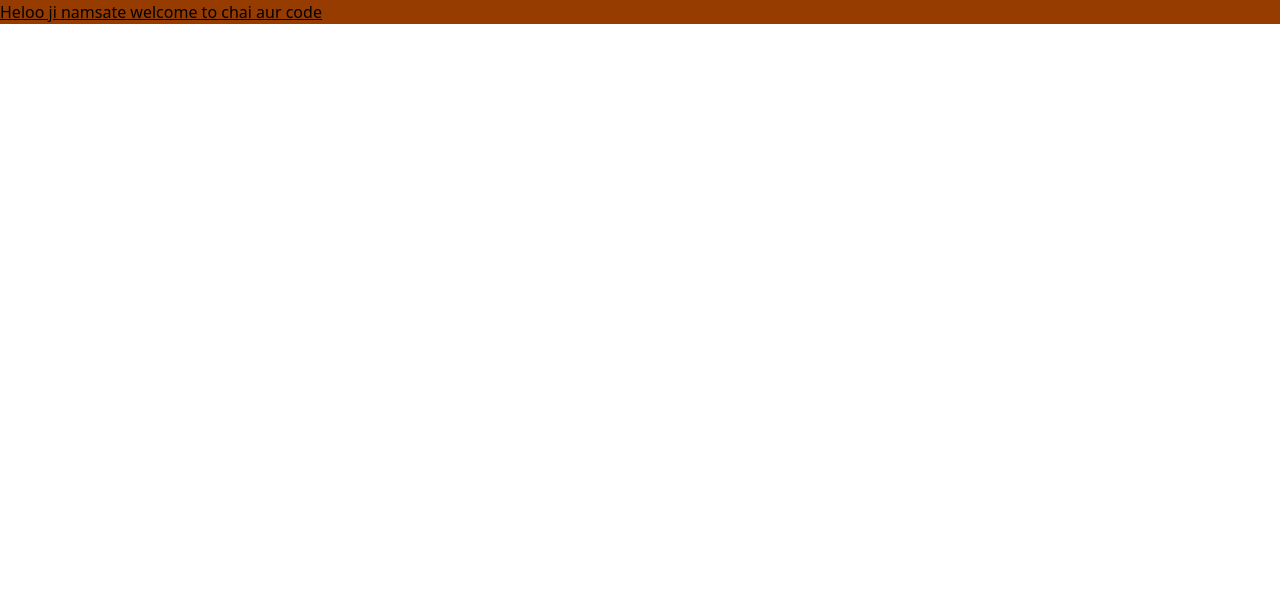
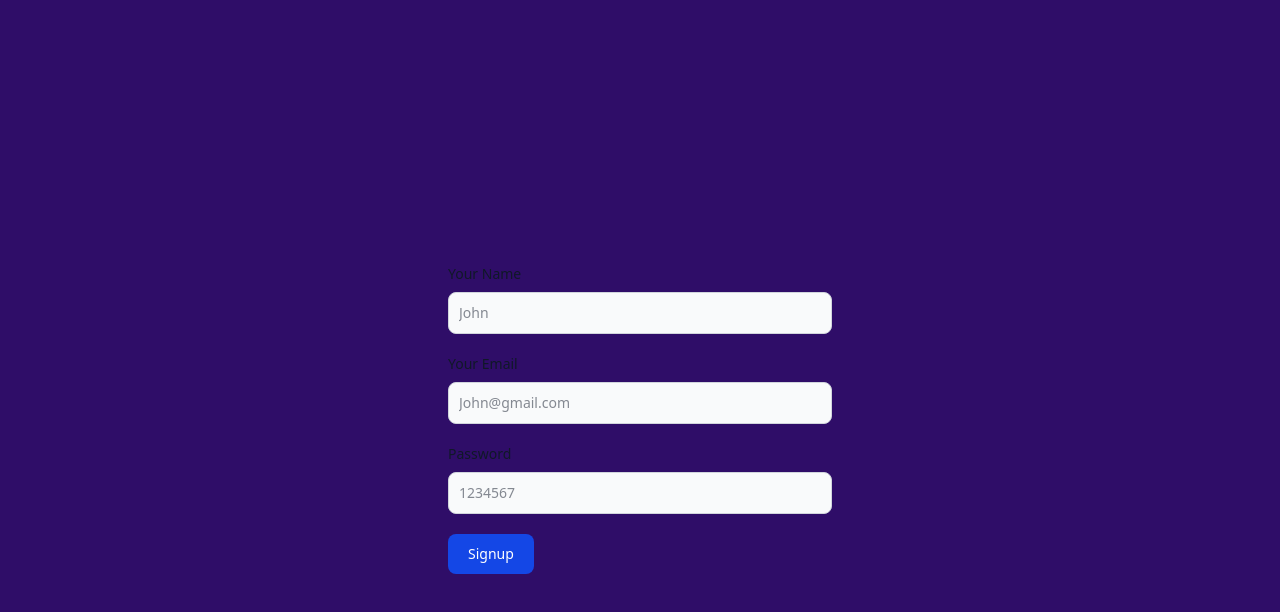
Before and after one commit to smeet96/BrainBox-frontend, a React (Vite) app: page /signup in a window 1280 px wide. Shown: the top 612 px of the page. Built offline with nearby package versions, Linux system fonts and the light colour scheme.

Commit message:
added some pages & components

```diff
--- a/package.json
+++ b/package.json
@@ -11,8 +11,10 @@
   },
   "dependencies": {
     "@tailwindcss/vite": "^4.1.13",
+    "axios": "^1.12.2",
     "react": "^19.1.1",
     "react-dom": "^19.1.1",
+    "react-router-dom": "^7.9.3",
     "tailwindcss": "^4.1.13"
   },
   "devDependencies": {
--- a/src/App.tsx
+++ b/src/App.tsx
@@ -1,12 +1,20 @@
 
+import { BrowserRouter, Route, Routes } from 'react-router-dom'
 import './App.css'
+import Dasboard from './pages/Dashboard'
+import Signup from './pages/Signup'
+import Signin from './pages/Signin'
 
 function App() {
 
   return (
-    <div className='bg-amber-800 underline'>
-      Heloo ji namsate welcome to chai aur code
-    </div>
+    <BrowserRouter>
+    <Routes>
+    <Route path='/dashboard' element={<Dasboard/>} />
+    <Route path='/signup' element={<Signup/>} />
+    <Route path='/signin' element={<Signin/>}/>
+    </Routes>
+    </BrowserRouter>
   )
 }
 
--- /dev/null
+++ b/src/components/Button.tsx
@@ -0,0 +1,12 @@
+type Button = {
+    placeholder : string
+    onClick : React.MouseEventHandler<HTMLButtonElement>;
+}
+
+const Button = ({placeholder , onClick } : Button) => {
+    return (
+  <button  onClick={onClick} className="text-white bg-blue-700 hover:bg-blue-800 focus:ring-4 focus:outline-none focus:ring-blue-300 font-medium rounded-lg text-sm w-full sm:w-auto px-5 py-2.5 text-center dark:bg-blue-600 dark:hover:bg-blue-700 dark:focus:ring-blue-800">{placeholder}</button>
+    )
+}
+
+export default Button
--- /dev/null
+++ b/src/components/Form.tsx
@@ -0,0 +1,24 @@
+const Form = () => {
+    return (
+<form className="max-w-sm mx-auto">
+  <div className="mb-5">
+    <label htmlFor="email" className="block mb-2 text-sm font-medium text-gray-900 dark:text-white">Your email</label>
+    <input type="email" id="email" className="bg-gray-50 border border-gray-300 text-gray-900 text-sm rounded-lg focus:ring-blue-500 focus:border-blue-500 block w-full p-2.5 dark:bg-gray-700 dark:border-gray-600 dark:placeholder-gray-400 dark:text-white dark:focus:ring-blue-500 dark:focus:border-blue-500" placeholder="name@flowbite.com" required />
+  </div>
+  <div className="mb-5">
+    <label htmlFor="password" className="block mb-2 text-sm font-medium text-gray-900 dark:text-white">Your password</label>
+    <input type="password" id="password" className="bg-gray-50 border border-gray-300 text-gray-900 text-sm rounded-lg focus:ring-blue-500 focus:border-blue-500 block w-full p-2.5 dark:bg-gray-700 dark:border-gray-600 dark:placeholder-gray-400 dark:text-white dark:focus:ring-blue-500 dark:focus:border-blue-500" required />
+  </div>
+  <div className="flex items-start mb-5">
+    <div className="flex items-center h-5">
+      <input id="remember" type="checkbox" value="" className="w-4 h-4 border border-gray-300 rounded-sm bg-gray-50 focus:ring-3 focus:ring-blue-300 dark:bg-gray-700 dark:border-gray-600 dark:focus:ring-blue-600 dark:ring-offset-gray-800 dark:focus:ring-offset-gray-800" required />
+    </div>
+    <label htmlFor="remember" className="ms-2 text-sm font-medium text-gray-900 dark:text-gray-300">Remember me</label>
+  </div>
+  <button type="submit" className="text-white bg-blue-700 hover:bg-blue-800 focus:ring-4 focus:outline-none focus:ring-blue-300 font-medium rounded-lg text-sm w-full sm:w-auto px-5 py-2.5 text-center dark:bg-blue-600 dark:hover:bg-blue-700 dark:focus:ring-blue-800">Submit</button>
+</form>
+
+    )
+}
+
+export default Form
--- /dev/null
+++ b/src/components/Input.tsx
@@ -0,0 +1,17 @@
+type Input = {
+    label : string
+    placeholder : string
+    type : string
+    onChange : React.ChangeEventHandler<HTMLInputElement>
+}
+
+const Input = ({label , placeholder , type , onChange} : Input) => {
+return (
+  <div className="mb-5">
+    <label  className="block mb-2 text-sm font-medium text-gray-900 dark:text-white">{label}</label>
+    <input type={type} onChange={onChange}  className="bg-gray-50 border border-gray-300 text-gray-900 text-sm rounded-lg focus:ring-blue-500 focus:border-blue-500 block w-full p-2.5 dark:bg-gray-700 dark:border-gray-600 dark:placeholder-gray-400 dark:text-white dark:focus:ring-blue-500 dark:focus:border-blue-500" placeholder={placeholder} required />
+  </div>
+)
+}
+
+export default Input
--- /dev/null
+++ b/src/pages/Dashboard.tsx
@@ -0,0 +1,28 @@
+
+
+const Dasboard = () => {
+return (
+    <div className="bg-gray-50 flex justify-center w-screen h-screen">
+        <div className="flex items-center h-screen">
+        <div>
+
+            <div className="max-w-sm rounded overflow-hidden shadow-lg bg-white">
+ <div className="px-6 py-4">
+   <div className="font-bold text-xl mb-2">Card Title</div>
+   <p className="text-gray-700 text-base">
+     This is a simple card example created using Tailwind CSS
+   </p>
+ </div>
+ <div className="px-6 pt-4 pb-2">
+   <span className="inline-block bg-gray-200 rounded-full px-3 py-1 text-sm font-semibold text-gray-700 mr-2">#tag1</span>
+   <span className="inline-block bg-gray-200 rounded-full px-3 py-1 text-sm font-semibold text-gray-700 mr-2">#tag2</span>
+ </div>
+</div>
+
+        </div>
+        </div>
+    </div>
+)
+}
+
+export default Dasboard
--- /dev/null
+++ b/src/pages/Signin.tsx
@@ -0,0 +1,16 @@
+import Button from "../components/Button"
+import Input from "../components/Input"
+
+const Signin = () => {
+    return (
+        <div className="bg-violet-950 h-screen w-screen pt-66">
+        <form className="max-w-sm mx-auto">
+        <Input label="Your email" placeholder="john@gmail.com" type="email" onChange={(e)=> {console.log(e.target.value)}} />
+        <Input label="Password" placeholder="1234567" type="password" onChange={(e)=> {console.log(e.target.value)}}/>
+        <Button placeholder="Signin" onClick={async() => { await console.log("axios.post")}}/>
+        </form>
+        </div>
+    )
+}
+
+export default Signin
--- /dev/null
+++ b/src/pages/Signup.tsx
@@ -0,0 +1,30 @@
+import axios from "axios"
+import Button from "../components/Button"
+import Input from "../components/Input"
+import { useState } from "react"
+
+
+
+const Signup = () => {
+    const [name , Setname] = useState("")
+    const [email , Setemail] = useState("")
+    const [password , Setpassword] = useState("")
+    return (
+        <div className="bg-violet-950 h-screen w-screen">
+        <div className="max-w-sm mx-auto pt-66">
+       <Input label="Your Name" placeholder="John" type="text" onChange={(e)=> {Setname(e.target.value)}}/>
+       <Input label="Your Email" placeholder="John@gmail.com" type="email" onChange={(e)=> {Setemail(e.target.value)}} />
+       <Input label="Password" placeholder="1234567" type="password" onChange={(e)=> {Setpassword(e.target.value)}}/>
+       <Button placeholder="Signup" onClick={async()=> {
+        await axios.post("http://localhost:3000/api/v1/user/signup",{
+         name,
+         email,
+         password}
+        )
+       }}/>
+        </div>
+        </div>
+    )
+}
+
+export default Signup
```
Also changed, not shown: 1 other file (tests, documents, lock files or other folders).
